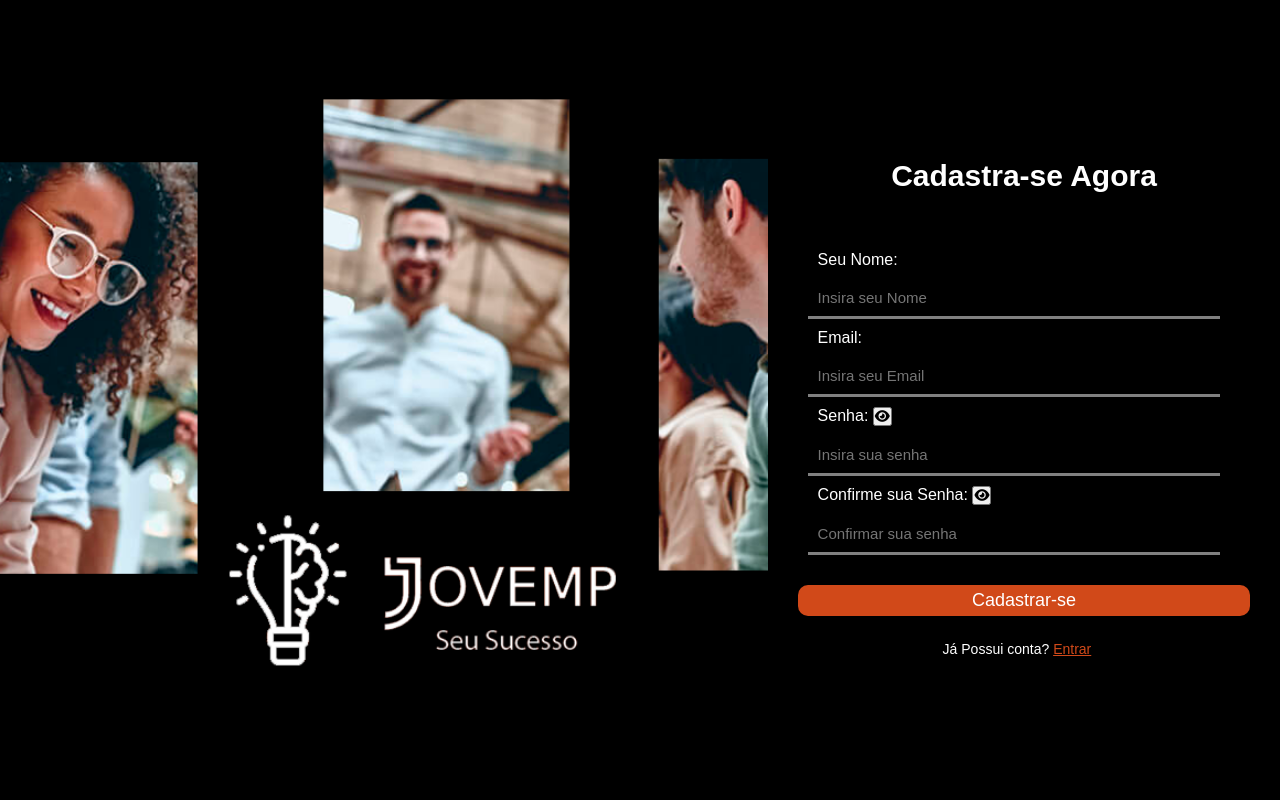
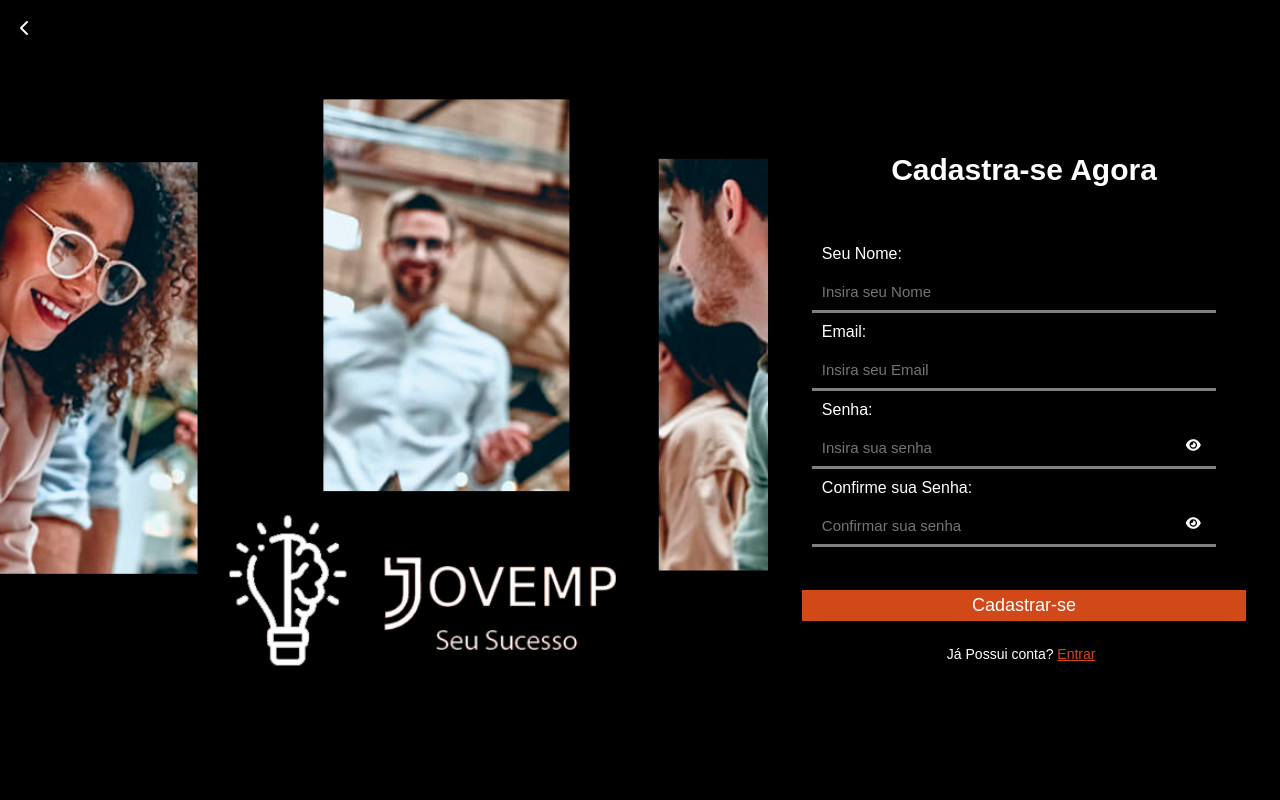
Before and after one commit to Yunnen/TCC, a PHP site: page /Cadastro/cadastro.html in a window 1280 px wide. Run offline with PHP 8.4, Linux system fonts and the light colour scheme; some libraries are stand-ins or nearby versions.

Commit message:
Update Estilo_Cadastro.css

```diff
--- a/Cadastro/Estilo_Cadastro.css
+++ b/Cadastro/Estilo_Cadastro.css
@@ -20,15 +20,10 @@ section#login{
     transform: translate(-50%, -50%);
     overflow: hidden;
     box-shadow: 0px 0px rgba(0, 0, 0, 0.450);
-
     background-color: black;
     width: 60vh;
     height: 100vh;
-
     transition: width 0.5s, height 0.5s;
-
-
-
 }
 
 section#login > div#img{
@@ -70,6 +65,20 @@ section#login > div#formulario .text_field > input{
     padding: 10px;
     margin: 10px;
 }
+section#login > div#formulario .text_field > button{
+    color: white;
+    background-color: transparent;
+    border-style: none;
+    transition: 0.3s;
+    width: 10%;
+    float: right;
+    display: flex;
+    position: relative;
+    top: -40px;
+}
+section#login > div#formulario .text_field > button:hover{
+    cursor: pointer;
+}
 section#login > div#formulario .text_field > input:focus{
     border-style: none;
     border-bottom: solid  #d14919 ;
@@ -78,7 +87,6 @@ section#login > div#formulario .text_field > input:focus{
 }
 section#login > div#formulario .btn_login{
    width: 100%;
-   border-radius: 10px;
    background-color: #d14919;
    color: white;
    padding: 5px;
@@ -88,9 +96,9 @@ section#login > div#formulario .btn_login{
    cursor: pointer;
    transition: 0.3s;
    border-style: none;
+
 }
 section#login > div#formulario .btn_login:hover{
-    width: 100%;
     border-radius: 10px;
     background-color: #d14a199d;
     padding: 5px;
@@ -149,3 +157,13 @@ section#login > div#formulario .cadastro{
         transform: translateY(-100%);
     }
 }
+
+.voltar{
+    position: absolute;
+    top: 2;
+    left: 2;
+    color: white;
+    z-index: 1;
+    margin-top: 20px;
+    margin-left: 20px;
+}
```
